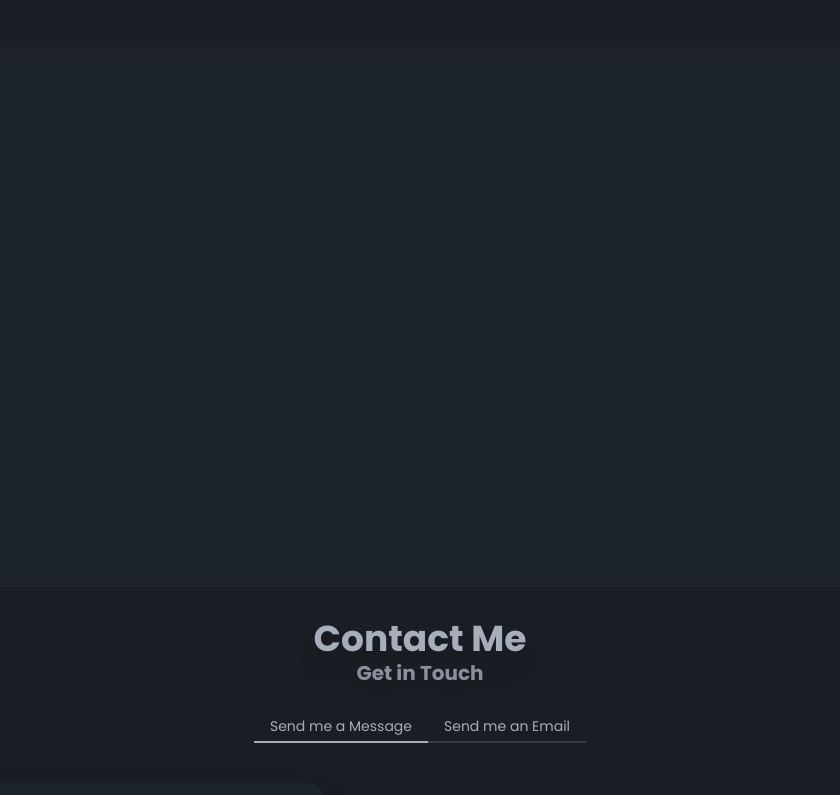
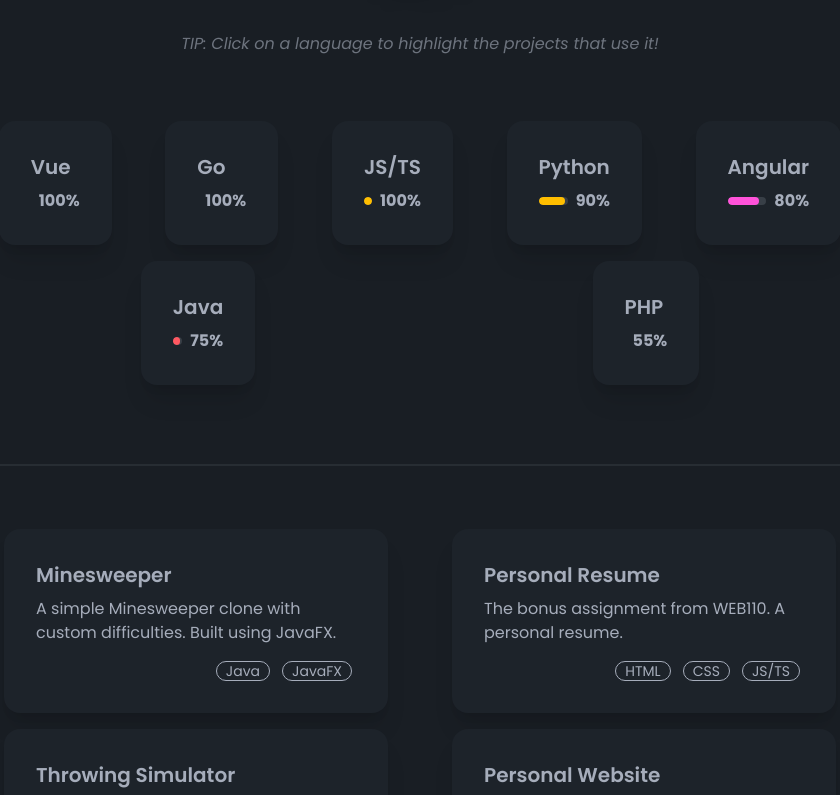
Before and after one commit to mseip/Portfolio, a Vue app: page / in a window 1280 px wide. Shown: the part 1805-2600 px from the top of the page, without its empty margins (220-1060 px from the left). Built offline with nearby package versions, Linux system fonts and the light colour scheme.

Commit message:
feat: Projects View

```diff
--- a/src/components/Footer.vue
+++ b/src/components/Footer.vue
@@ -1,8 +1,10 @@
 <template>
-    <footer class="footer bg-base-200 text-neutral-content items-center p-4">
+    <footer class="footer bg-base-200 items-center p-4">
         <aside class="grid-flow-col items-center">
             <img src="/assets/logo/logo-round.png" alt="Logo" class="h-[3em] w-[3em] mr-2" />
-            <p class="font-bold">Copyright © {{ new Date().getFullYear() }} - Micah Seip</p>
+            <p class="font-bold base-content">
+                Copyright © {{ new Date().getFullYear() }} - Micah Seip
+            </p>
         </aside>
 
         <nav class="grid-flow-col gap-4 md:place-self-center md:justify-self-end">
--- a/src/components/display/SectionItem.vue
+++ b/src/components/display/SectionItem.vue
@@ -1,5 +1,5 @@
 <template>
-    <div class="section min-h-[90vh] max-xl:mb-4" :id="id">
+    <div class="section min-h-[90vh] mb-8" :id="id">
         <slot />
     </div>
 </template>
--- a/src/data/about.ts
+++ b/src/data/about.ts
@@ -14,7 +14,6 @@ export default {
             complete: true,
             description: "hello world",
         },
-
 
         {
             name: "Time",
@@ -35,23 +34,47 @@ export default {
             date: "Date",
             complete: true,
             description: "hello world",
-        }
+        },
     ],
 
     // TODO: These need to be improved
     skills: {
         ui: [
-            ["Designs with Figma", "Skilled in creating wireframes, prototypes, and high-fidelity UI designs, while collaborating in real-time using Figma."],
-            ["Photoshop & GIMP", "Proficient in designing and editing graphics, icons, and visual assets for web and mobile applications using Photoshop and GIMP."],
-            ["UML & Diagramming", "Experienced in creating UML diagrams, flowcharts, and system visuals to document workflows and user interactions."],
-            ["Kdenlive", "Proficient in using Kdenlive to edit videos and create motion graphics for UX/UI design presentations and tutorials."],
+            [
+                "Designs with Figma",
+                "Skilled in creating wireframes, prototypes, and high-fidelity UI designs, while collaborating in real-time using Figma.",
+            ],
+            [
+                "Photoshop & GIMP",
+                "Proficient in designing and editing graphics, icons, and visual assets for web and mobile applications using Photoshop and GIMP.",
+            ],
+            [
+                "UML & Diagramming",
+                "Experienced in creating UML diagrams, flowcharts, and system visuals to document workflows and user interactions.",
+            ],
+            [
+                "Kdenlive",
+                "Proficient in using Kdenlive to edit videos and create motion graphics for UX/UI design presentations and tutorials.",
+            ],
         ],
 
         server: [
-            ["Linux Server Management", "Experienced in managing and configuring Linux servers, including troubleshooting, performance optimization, and security hardening."],
-            ["Docker & Kubernetes", "Proficient in containerizing applications with Docker and orchestrating them using Kubernetes for scalable and efficient deployment."],
-            ["Proxmox & VMWare", "Skilled in managing virtualized environments using Proxmox and VMware for efficient resource allocation and VM management."],
-            ["Ansible & Bash Scripting", "Experienced in automating server management and deployments using Ansible and writing Bash scripts for system administration tasks."],
-        ]
-    }
-}
+            [
+                "Linux Server Management",
+                "Experienced in managing and configuring Linux servers, including troubleshooting, performance optimization, and security hardening.",
+            ],
+            [
+                "Docker & Kubernetes",
+                "Proficient in containerizing applications with Docker and orchestrating them using Kubernetes for scalable and efficient deployment.",
+            ],
+            [
+                "Proxmox & VMWare",
+                "Skilled in managing virtualized environments using Proxmox and VMware for efficient resource allocation and VM management.",
+            ],
+            [
+                "Ansible & Bash Scripting",
+                "Experienced in automating server management and deployments using Ansible and writing Bash scripts for system administration tasks.",
+            ],
+        ],
+    },
+};
--- /dev/null
+++ b/src/data/projects.ts
@@ -0,0 +1,52 @@
+import type { Project } from "@/types/project";
+
+export default {
+    languages: [
+        ["Vue", 100],
+        ["Angular", 80],
+        ["Java", 75],
+        ["Python", 90],
+        ["Go", 100],
+        ["JS/TS", 100],
+        ["PHP", 55],
+    ].sort((a, b) => Number(b[1]) - Number(a[1])),
+
+    projects: [
+        {
+            title: "Minesweeper",
+            tools: ["Java", "JavaFX"],
+            description: "A simple Minesweeper clone with custom difficulties. Built using JavaFX.",
+        },
+
+        {
+            title: "Personal Resume",
+            tools: ["HTML", "CSS", "JS/TS"],
+            description: "The bonus assignment from WEB110. A personal resume.",
+        },
+
+        {
+            title: "Throwing Simulator",
+            tools: ["Java", "JavaFX"],
+            description: "An object throwing simulator built with JavaFX.",
+        },
+
+        {
+            title: "Personal Website",
+            tools: ["JS/TS", "HTML", "CSS"],
+            description: "A personal website built with pure HTML and CSS.",
+        },
+
+        {
+            title: "Vaultify",
+            tools: ["Java", "JavaFX", "SQL"],
+            description:
+                "Vaultify is a Java based application designed to store and manage passwords securely.",
+        },
+
+        {
+            title: "Personal Portfolio",
+            tools: ["Vue", "PHP", "JS/TS"],
+            description: "A simple Minesweeper clone with custom difficulties. Built using JavaFx.",
+        },
+    ] as Project[],
+}
--- /dev/null
+++ b/src/types/project.ts
@@ -0,0 +1,8 @@
+export interface Project {
+    title: string;
+    tools: string[];
+    description: string;
+    image?: string;
+    url?: string;
+    vcs?: string;
+}
--- a/src/views/ProjectsView.vue
+++ b/src/views/ProjectsView.vue
@@ -1,9 +1,86 @@
 <template>
-    <CardItem color="secondary" heading="Projects" subheading="My Work">
-        <h2>Projects</h2>
+    <CardItem color="secondary" heading="Projects" subheading="My Works">
+        <h2 class="my-[25px] text-center italic opacity-60">
+            TIP: Click on a language to highlight the projects that use it!
+        </h2>
+
+        <!-- TODO: This should be a grid -->
+        <div class="flex justify-around flex-wrap p-8">
+            <div class="card bg-base-100 shadow-xl hover:scale-[1.1] transition-transform mb-4 mx-4"
+                v-for="lang in projects.languages" :key="lang[0]" @click="toggleLanguage(String(lang[0]))"
+                :class="selLang == lang[0] ? 'selected-card' : ''">
+                <div class="card-body">
+                    <h2 class="card-title">{{ lang[0] }}</h2>
+                    <div class="flex items-center">
+                        <progress class="progress w-[80%]" :class="colors[Math.floor(Math.random() * colors.length)]"
+                            :value="lang[1]" max="100"></progress>
+                        <span class="font-bold ml-2">{{ lang[1] }}%</span>
+                    </div>
+                </div>
+            </div>
+        </div>
+
+        <div class="divider"></div>
+
+        <div class="flex justify-around flex-wrap p-8">
+            <div v-for="project in projects.projects" class="card bg-base-100 w-96 shadow-xl mb-4"
+                :class="project.tools.includes(selLang) ? 'selected-card' : ''">
+                <figure v-if="project.image" class="bg-top" :style="'background-image: url(\'' + project.image + '\')'">
+                    <div class="min-h-[200px]"></div>
+                </figure>
+
+                <div class="card-body">
+                    <h2 class="card-title">{{ project.title }}</h2>
+                    <p>{{ project.description }}</p>
+                    <div class="text-right">
+                        <a class="link link-primary mr-2" target="_blank" v-if="project.url" :href="project.url">URL</a>
+                        <a class="link link-secondary" target="_blank" v-if="project.vcs" :href="project.vcs">Source
+                            Code
+                        </a>
+                    </div>
+
+                    <div class="card-actions justify-end">
+                        <div v-for="tag in project.tools" class="badge badge-outline mr-1">
+                            {{ tag }}
+                        </div>
+                    </div>
+                </div>
+            </div>
+        </div>
     </CardItem>
 </template>
 
+<style>
+.selected-card {
+    box-shadow: 0 0 4px 0 rgba(255, 190, 0, 0.4);
+}
+</style>
+
 <script setup lang="ts">
+import { ref } from "vue";
+
 import CardItem from "@/components/display/CardItem.vue";
+
+import projects from "@/data/projects";
+
+const colors = [
+    "progress-primary",
+    "progress-secondary",
+    "progress-accent",
+    "progress-info",
+    "progress-success",
+    "progress-warning",
+    "progress-error",
+];
+
+const selLang = ref("");
+
+const toggleLanguage = (language: string) => {
+    if (selLang.value == language) {
+        selLang.value = "";
+        return;
+    }
+
+    selLang.value = language;
+}
 </script>
```
Also changed, not shown: src/views/AboutView.vue (+8 -3 lines).
